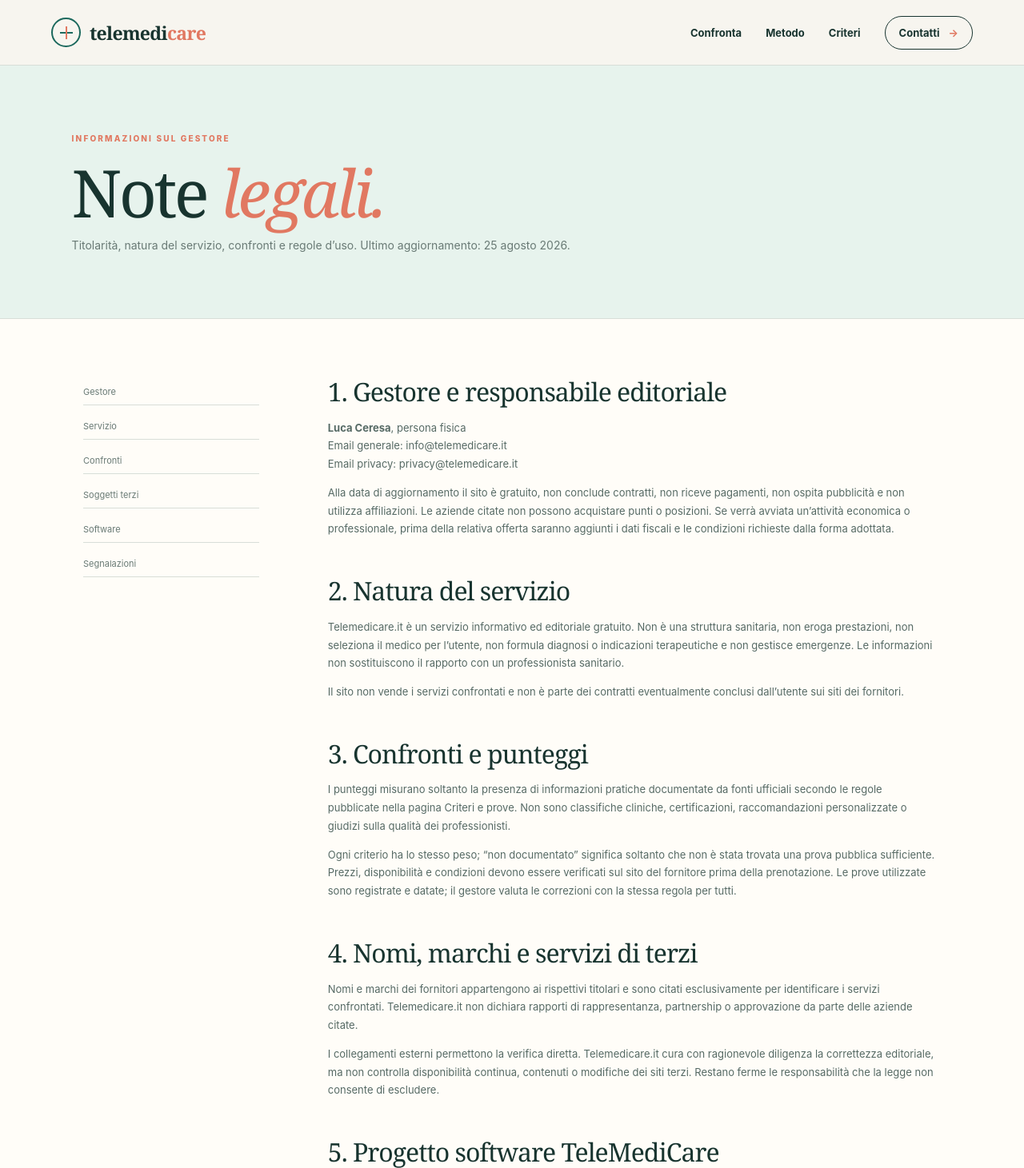
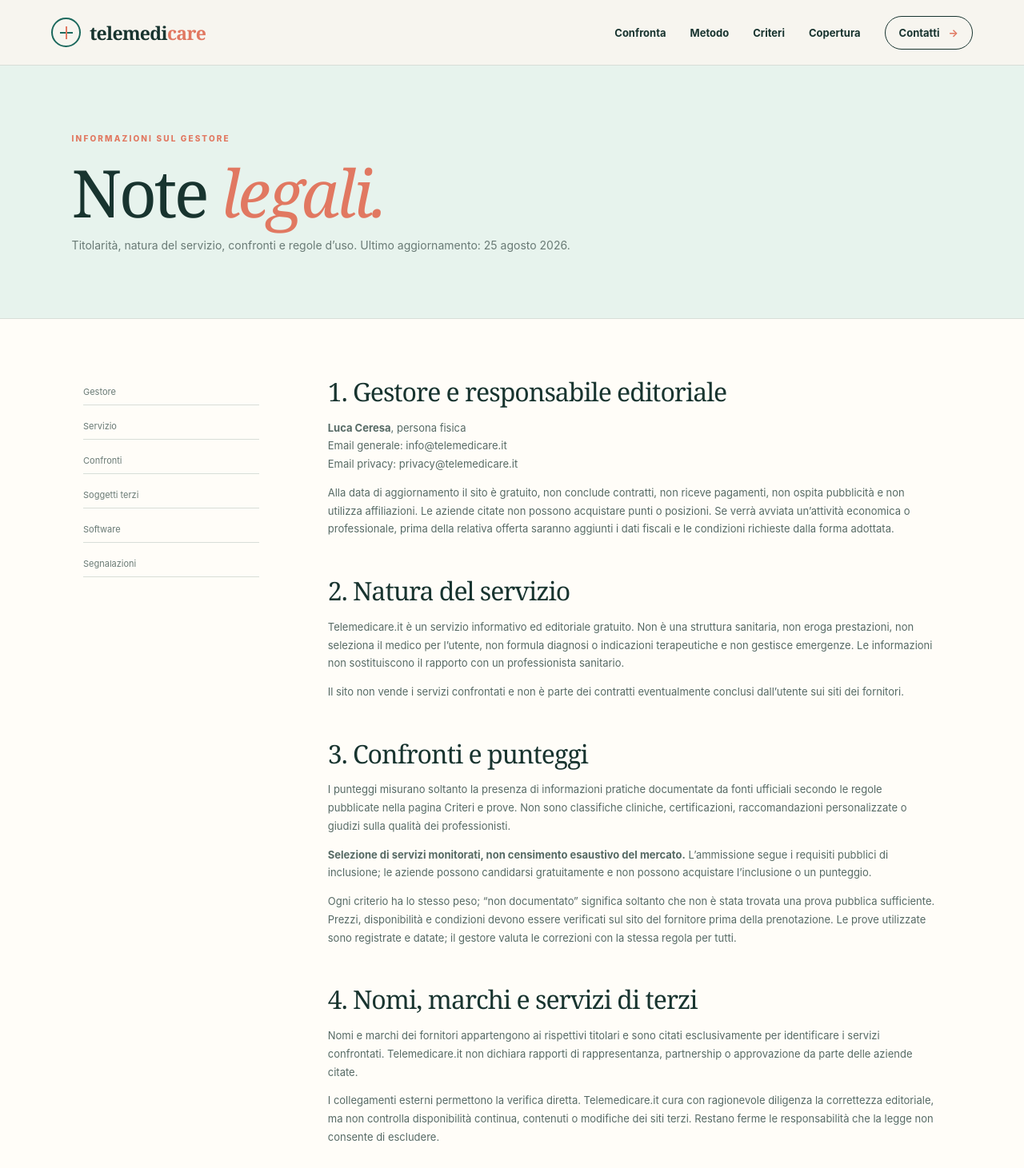
Before and after one commit to ceppi-ai/telemedicare.it, a website: page note-legali.html in a window 1280 px wide. Shown: the top 1461 px of the page at 80% size. Drawn offline with Linux system fonts and the light colour scheme.

Commit message:
Aggiorna note-legali.html per copertura di mercato

```diff
--- a/note-legali.html
+++ b/note-legali.html
@@ -10,7 +10,7 @@
 </head>
 <body>
   <a class="skip-link" href="#contenuto">Vai al contenuto</a>
-  <header class="site-header"><a class="brand" href="index.html"><span class="brand-mark" aria-hidden="true"><span></span><span></span></span><span>telemedi<span>care</span></span></a><button class="menu-button" type="button" aria-expanded="false" aria-controls="main-nav" aria-label="Apri il menu"><span></span><span></span></button><nav id="main-nav"><a href="index.html#confronta">Confronta</a><a href="metodologia.html">Metodo</a><a href="criteri.html">Criteri</a><a class="nav-cta" href="index.html#contatto">Contatti <span>→</span></a></nav></header>
+  <header class="site-header"><a class="brand" href="index.html"><span class="brand-mark" aria-hidden="true"><span></span><span></span></span><span>telemedi<span>care</span></span></a><button class="menu-button" type="button" aria-expanded="false" aria-controls="main-nav" aria-label="Apri il menu"><span></span><span></span></button><nav id="main-nav"><a href="index.html#confronta">Confronta</a><a href="metodologia.html">Metodo</a><a href="criteri.html">Criteri</a><a href="inclusione.html">Copertura</a><a class="nav-cta" href="index.html#contatto">Contatti <span>→</span></a></nav></header>
   <main class="legal-main" id="contenuto">
     <header class="legal-hero"><p class="kicker">Informazioni sul gestore</p><h1>Note <em>legali.</em></h1><p>Titolarità, natura del servizio, confronti e regole d’uso. Ultimo aggiornamento: 25 agosto 2026.</p></header>
     <div class="legal-layout">
@@ -31,6 +31,7 @@
         <section id="confronti">
           <h2>3. Confronti e punteggi</h2>
           <p>I punteggi misurano soltanto la presenza di informazioni pratiche documentate da fonti ufficiali secondo le regole pubblicate nella pagina <a href="criteri.html">Criteri e prove</a>. Non sono classifiche cliniche, certificazioni, raccomandazioni personalizzate o giudizi sulla qualità dei professionisti.</p>
+          <p><strong>Selezione di servizi monitorati, non censimento esaustivo del mercato.</strong> L’ammissione segue i <a href="inclusione.html">requisiti pubblici di inclusione</a>; le aziende possono candidarsi gratuitamente e non possono acquistare l’inclusione o un punteggio.</p>
           <p>Ogni criterio ha lo stesso peso; “non documentato” significa soltanto che non è stata trovata una prova pubblica sufficiente. Prezzi, disponibilità e condizioni devono essere verificati sul sito del fornitore prima della prenotazione. Le prove utilizzate sono registrate e datate; il gestore valuta le correzioni con la stessa regola per tutti.</p>
         </section>
 
@@ -54,6 +55,6 @@
       </article>
     </div>
   </main>
-  <footer><div class="footer-main"><div><a class="brand brand-light" href="index.html"><span class="brand-mark" aria-hidden="true"><span></span><span></span></span><span>telemedi<span>care</span></span></a><p>Informazioni più chiare per scelte più serene.</p></div><div><h3>Esplora</h3><a href="index.html#confronta">Confronta</a><a href="criteri.html">Criteri</a></div><div><h3>Trasparenza</h3><a href="privacy.html">Privacy</a><a href="cookie.html">Cookie</a><a href="note-legali.html">Note legali</a></div><div><h3>Contatti</h3><a href="mailto:info@telemedicare.it">info@telemedicare.it</a></div></div><div class="footer-bottom"><span>© 2026 Telemedicare.it · Gestore: Luca Ceresa</span><span>Servizio informativo indipendente</span></div></footer><div class="toast" id="toast" role="status" aria-live="polite"></div>
+  <footer><div class="footer-main"><div><a class="brand brand-light" href="index.html"><span class="brand-mark" aria-hidden="true"><span></span><span></span></span><span>telemedi<span>care</span></span></a><p>Informazioni più chiare per scelte più serene.</p></div><div><h3>Esplora</h3><a href="index.html#confronta">Confronta</a><a href="criteri.html">Criteri</a></div><div><h3>Trasparenza</h3><a href="inclusione.html">Copertura e inclusione</a><a href="privacy.html">Privacy</a><a href="cookie.html">Cookie</a><a href="note-legali.html">Note legali</a></div><div><h3>Contatti</h3><a href="mailto:info@telemedicare.it">info@telemedicare.it</a></div></div><div class="footer-bottom"><span>© 2026 Telemedicare.it · Gestore: Luca Ceresa</span><span>Servizio informativo indipendente</span></div></footer><div class="toast" id="toast" role="status" aria-live="polite"></div>
 </body>
 </html>
```
